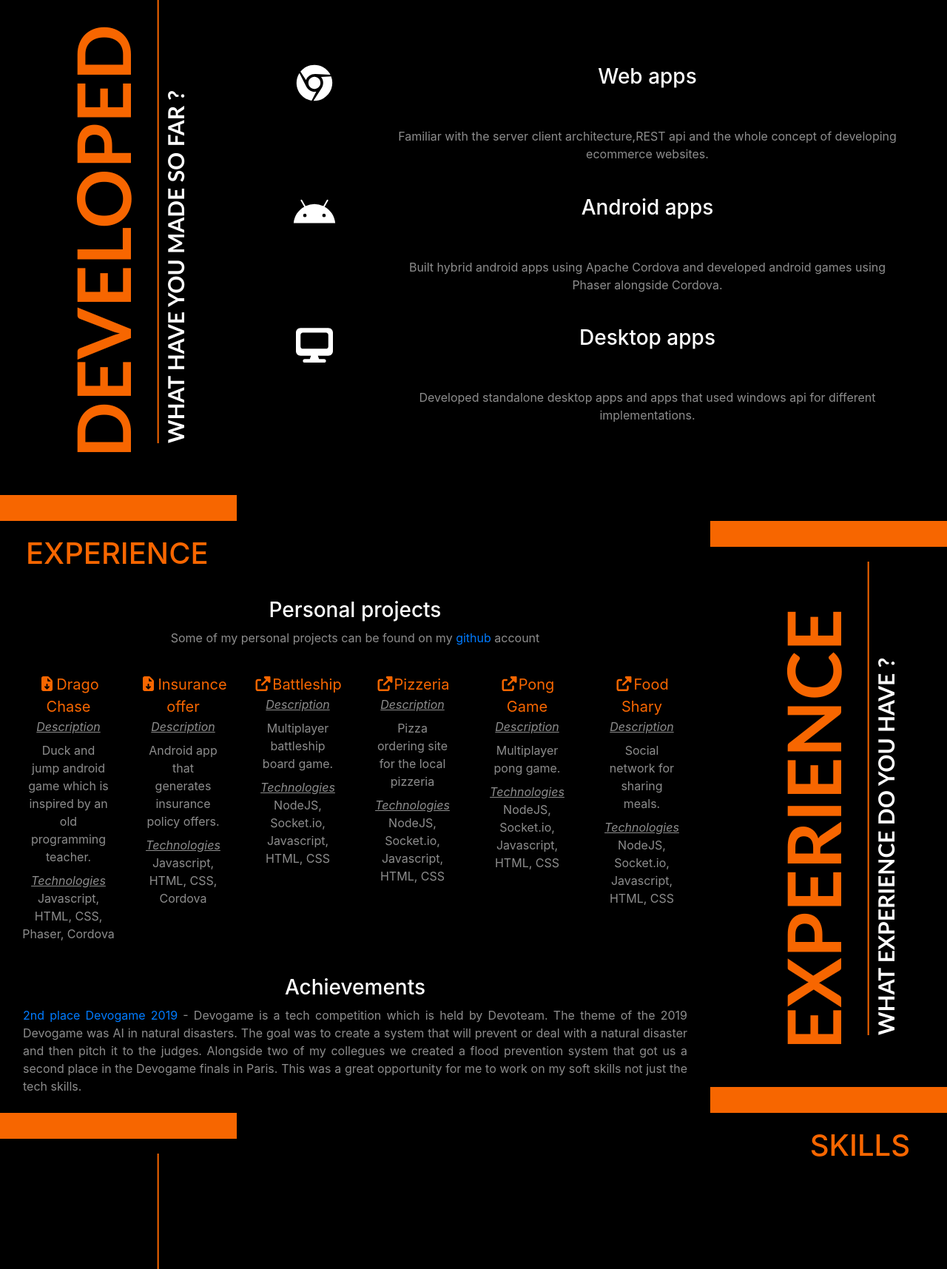
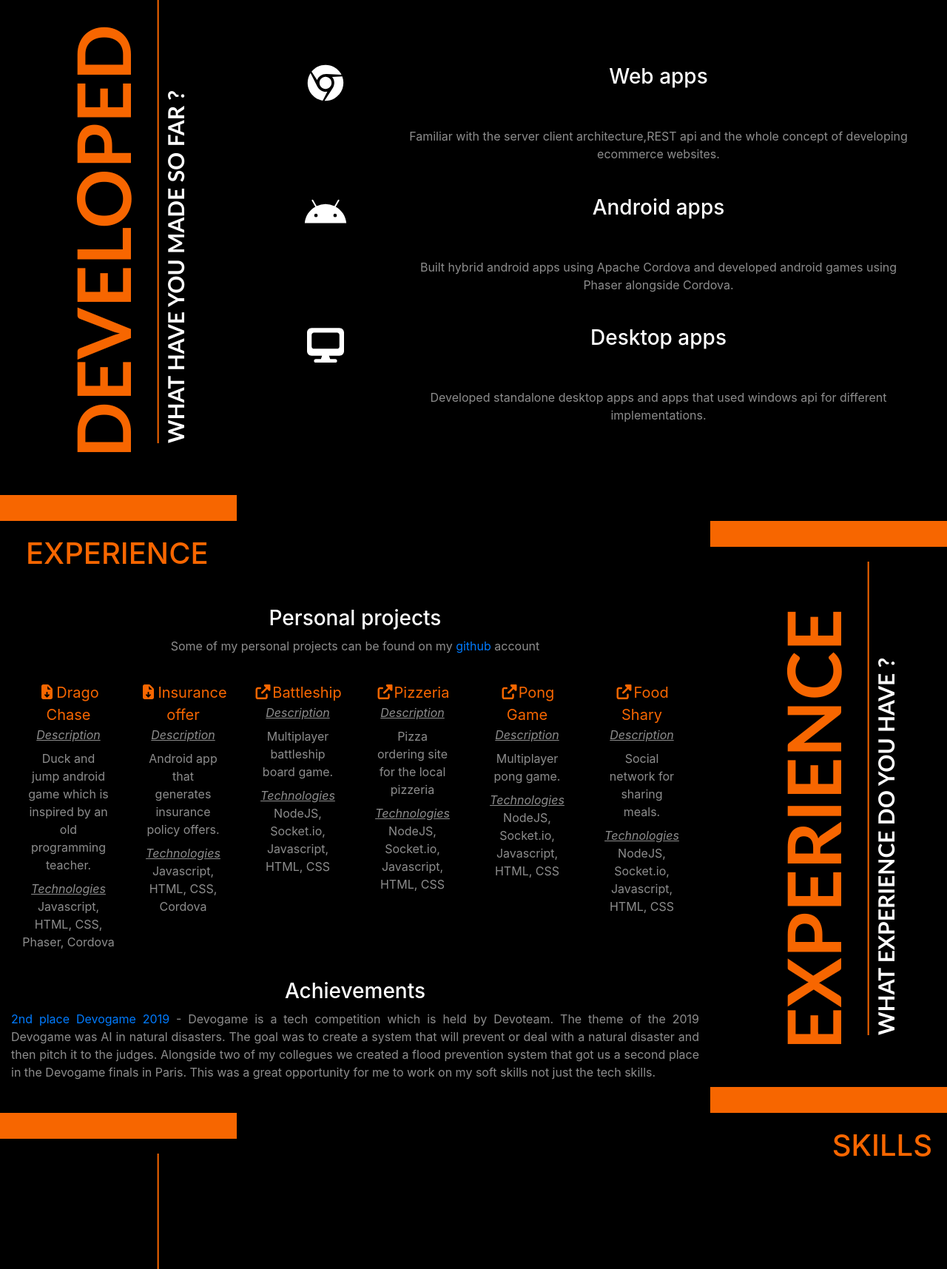
Before and after one commit to MarkoP3/portfolio, a website: page index.html in a window 1280 px wide. Shown: the part 2496-4211 px from the top of the page at 74% size. Drawn offline with nearby package versions, Linux system fonts and the light colour scheme.

Commit message:
fixing aligment dev and skills

```diff
--- a/index.html
+++ b/index.html
@@ -97,7 +97,7 @@
 	</div>
 	<div data-aos="fade-up" align="right" class="col-xl-9 col-lg-9 col-md-9 col-12 rightPart">
 		<h1>DEVELOPMENT</h1>
-		<div class="col-12 row">
+		<div class="col-12 row m-0">
 			<i class="col-2 fab fa-chrome" style="font-size: 50px;color:white"></i>
 			<div align="center" class="col-10 row">
 				<h3 class="col-12" style="color:white">Web apps</h3>
@@ -107,7 +107,7 @@
 			</div>
 
 		</div>
-		<div class="col-12 row">
+		<div class="col-12 row m-0">
 			<i class="col-2 fab fa-android" style="font-size: 50px;color:white"></i>
 			<div align="center" class="col-10 row">
 				<h3 class="col-12" style="color:white">Android apps</h3>
@@ -117,7 +117,7 @@
 			</div>
 
 		</div>
-		<div class="col-12 row">
+		<div class="col-12 row m-0">
 
 			<i class="col-2 fas fa-desktop" style="font-size: 50px;color:white"></i>
 			<div align="center" class="col-10 row">
@@ -175,7 +175,7 @@
 				</li>
 			</ul>
 		</div>
-		<div align="center" class="p-3">
+		<div align="center" class="pb-4">
 			<h3 class="col-12" style="color:white">Achievements</h3>
 			<ul style="list-style: none" class="p-0 m-0">
 				<li class="m-0 text-justify "><a href="https://www.devogame.devoteam.com/" target="_blank">2nd place Devogame 2019</a> -
@@ -212,9 +212,9 @@
 		</div>
 		<div  class="row orangeRibbon"></div>
 	</div>
-	<div data-aos="fade-up" align="right" class="col-xl-9 col-lg-9 col-12 rightPart row">
+	<div data-aos="fade-up" align="right" class="col-xl-9 col-lg-9 col-12 rightPart row m-0 p-0">
 		<h1>SKILLS</h1>
-		<div align="center" class="col-12 row">
+		<div align="center" class="col-12 row m-0 p-0">
 			<h3 class="col-12" style="color:white">Technologies</h3>
 			<div style="margin: auto;" align="center" class="col-12 technologies" >
 				<div class="p-2 col-3 col-md-2 col-lg-2 col-xl-2 d-inline btn" data-toggle="popover" title="Node.js" data-placement="bottom"  data-html="true" data-content="<div class='fas fa-star'></div><div class='fas fa-star'></div><div class='fas fa-star'></div><div class='fas fa-star'></div><div class='far fa-star'></div>"><img width="100vw" class="p-4"  src="public/img/nodejsIcon.png"></div>
```
